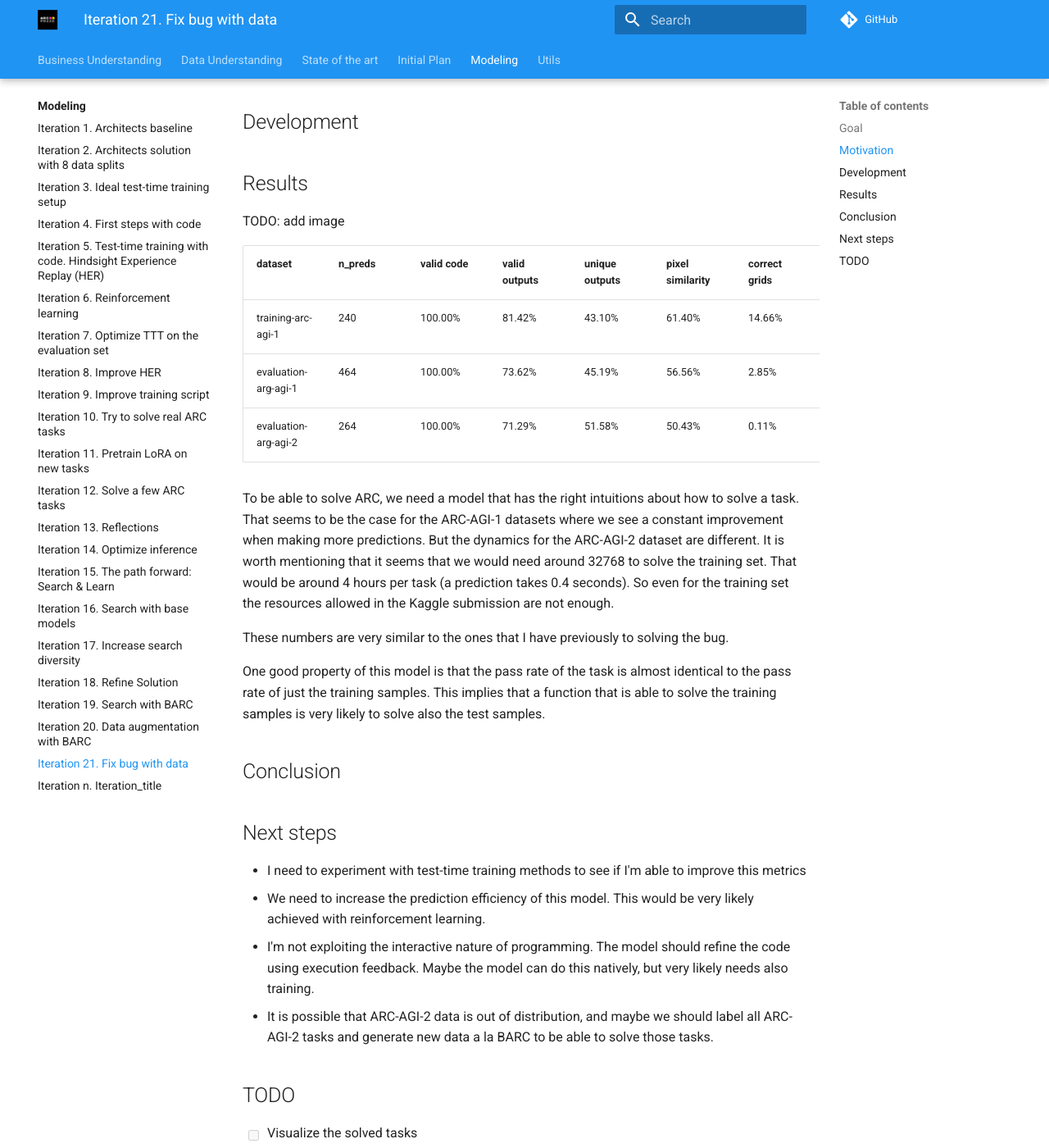
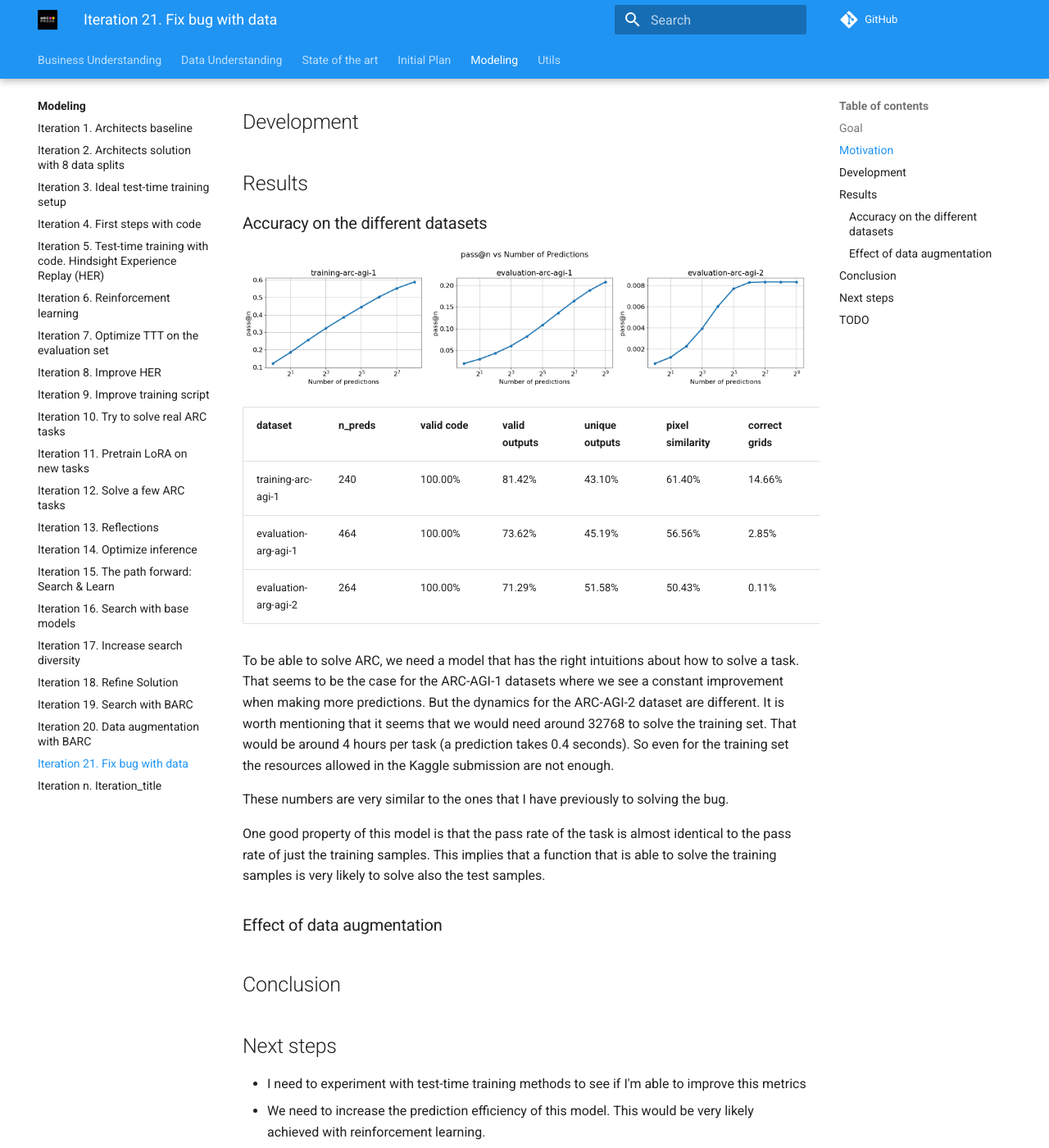
Before and after one commit to ironbar/arc25, an MkDocs documentation site: the page built from docs/modeling/Iteration_21_fix_bug_with_data.md, in a window 1280 px wide and 1400 px high, scrolled down 539 px. Shown: the whole window at 82% size. Built offline with MkDocs 1.6.1 and Material for MkDocs 9.7.7, drawn with Linux system fonts in a browser that asks for light colours; comment, search, counter and statistics services are not loaded.

Commit message:
updated documentation

```diff
--- a/docs/modeling/Iteration_21_fix_bug_with_data.md
+++ b/docs/modeling/Iteration_21_fix_bug_with_data.md
@@ -25,7 +25,9 @@ I already know that data augmentation is helpful, so I will be using it by defau
 
 ## Results
 
-TODO: add image
+### Accuracy on the different datasets
+
+![alt text](res/1756053829174_image.png)
 
 | dataset              | n_preds | valid code | valid outputs | unique outputs | pixel similarity | correct grids | train_pass_rate | train_pass@n | pass_rate | pass@n |
 |----------------------|---------|------------|---------------|----------------|------------------|---------------|-----------------|--------------|-----------|--------|
@@ -40,6 +42,8 @@ These numbers are very similar to the ones that I have previously to solving the
 
 One good property of this model is that the pass rate of the task is almost identical to the pass rate of just the training samples. This implies that a function that is able to solve the training samples is very likely to solve also the test samples.
 
+### Effect of data augmentation
+
 ## Conclusion
 
 ## Next steps
```
Also changed, not shown: docs/modeling/res/1756053829174_image.png (added), 1 other file.
